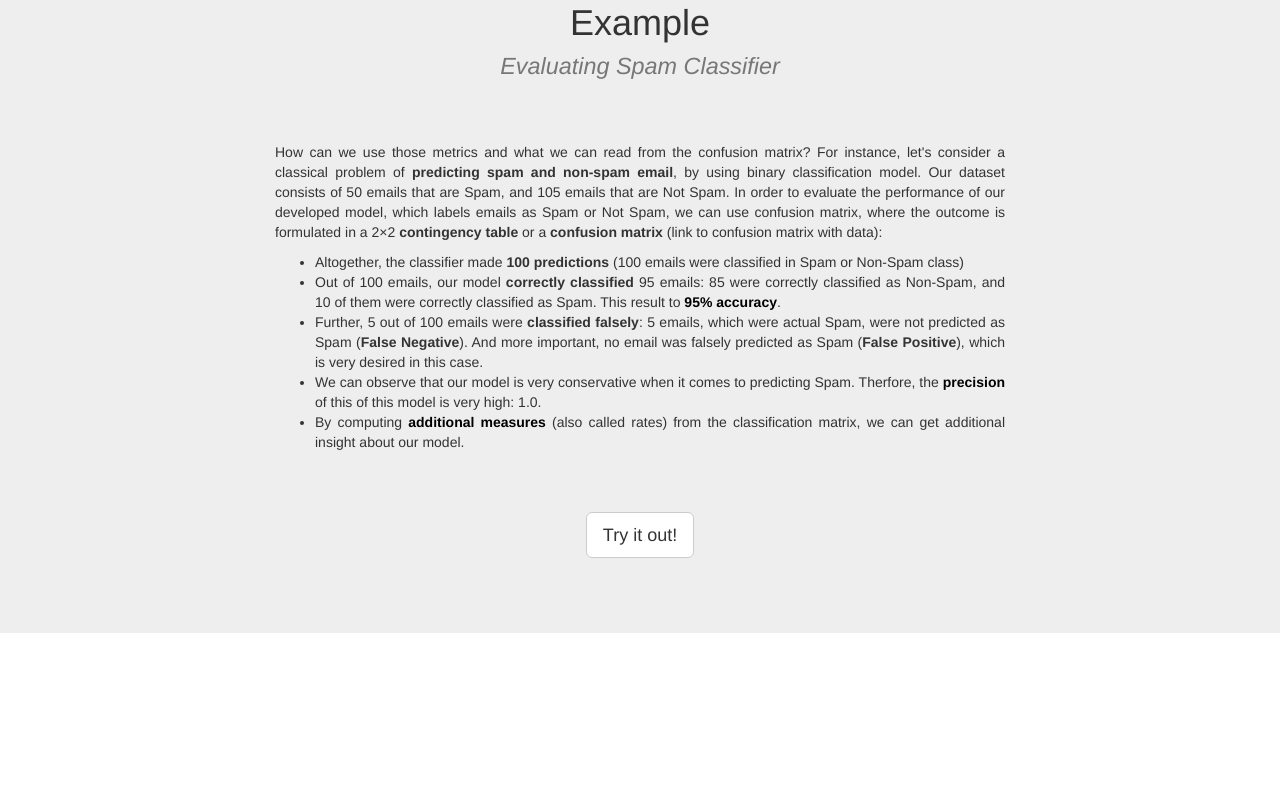
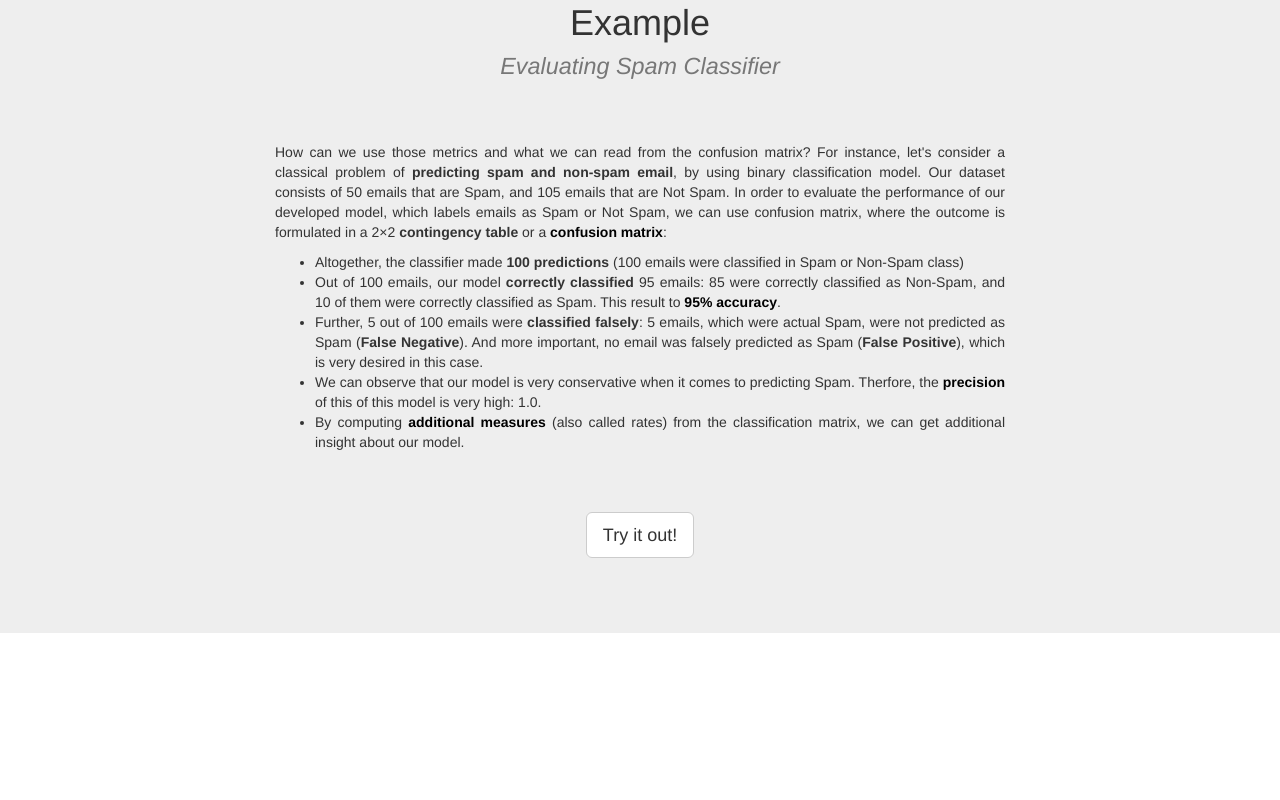
Before and after one commit to bkazic/confusion-matrix, a plain HTML site: page index.html in a window 1280 px wide. Shown: the part 3190-3990 px from the top of the page. Drawn offline with nearby package versions, Linux system fonts and the light colour scheme.

Commit message:
link to a confusion matrix

```diff
--- a/index.html
+++ b/index.html
@@ -288,8 +288,9 @@
                             are Spam, and 105 emails that are Not Spam.  In order to evaluate
                             the performance of our developed model, which labels emails as
                             Spam or Not Spam, we can use confusion matrix, where the outcome
-                            is formulated in a 2×2 <b>contingency table</b> or a <b>confusion matrix</b>
-                            (link to confusion matrix with data):
+                            is formulated in a 2×2 <b>contingency table</b> or a
+                            <a class="page-scroll table-links" href=" #intro">
+                                <b>confusion matrix</b></a>:
                         </p>
                         <p>
                             <ul>
```
